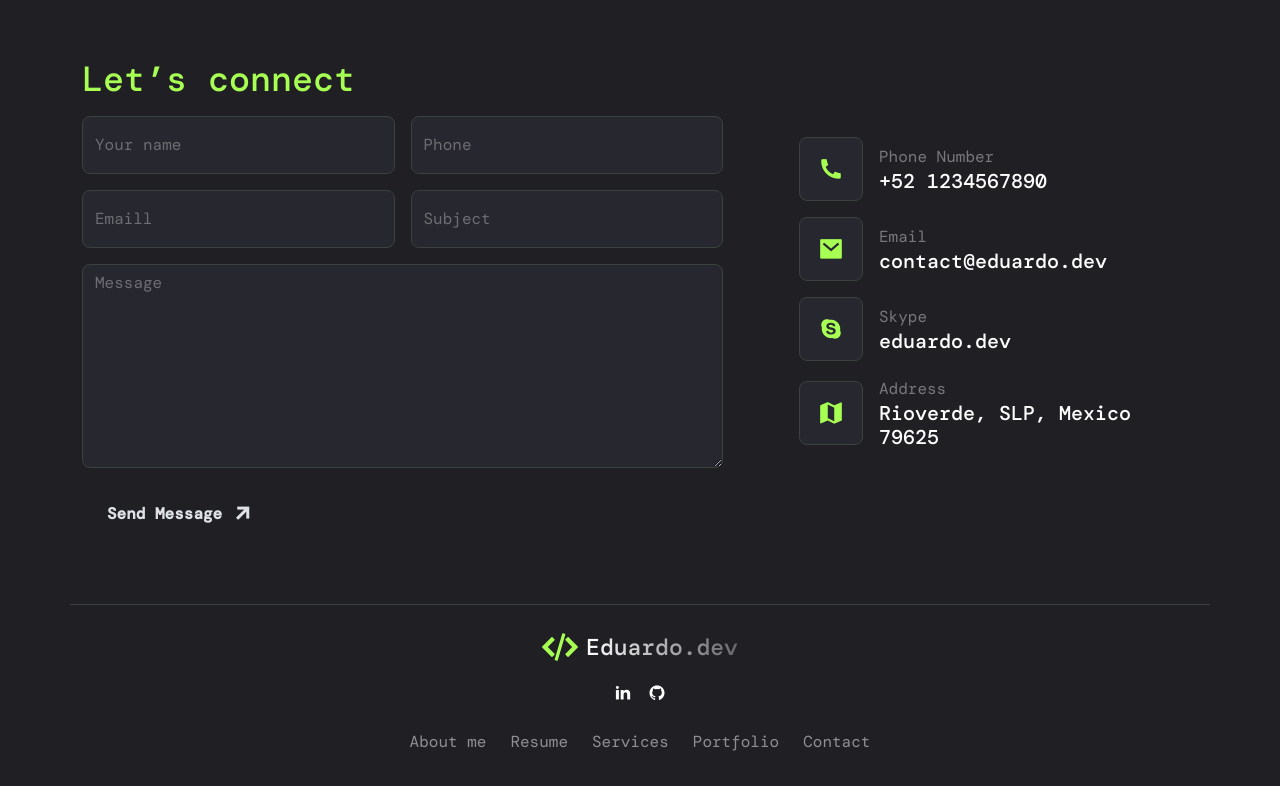
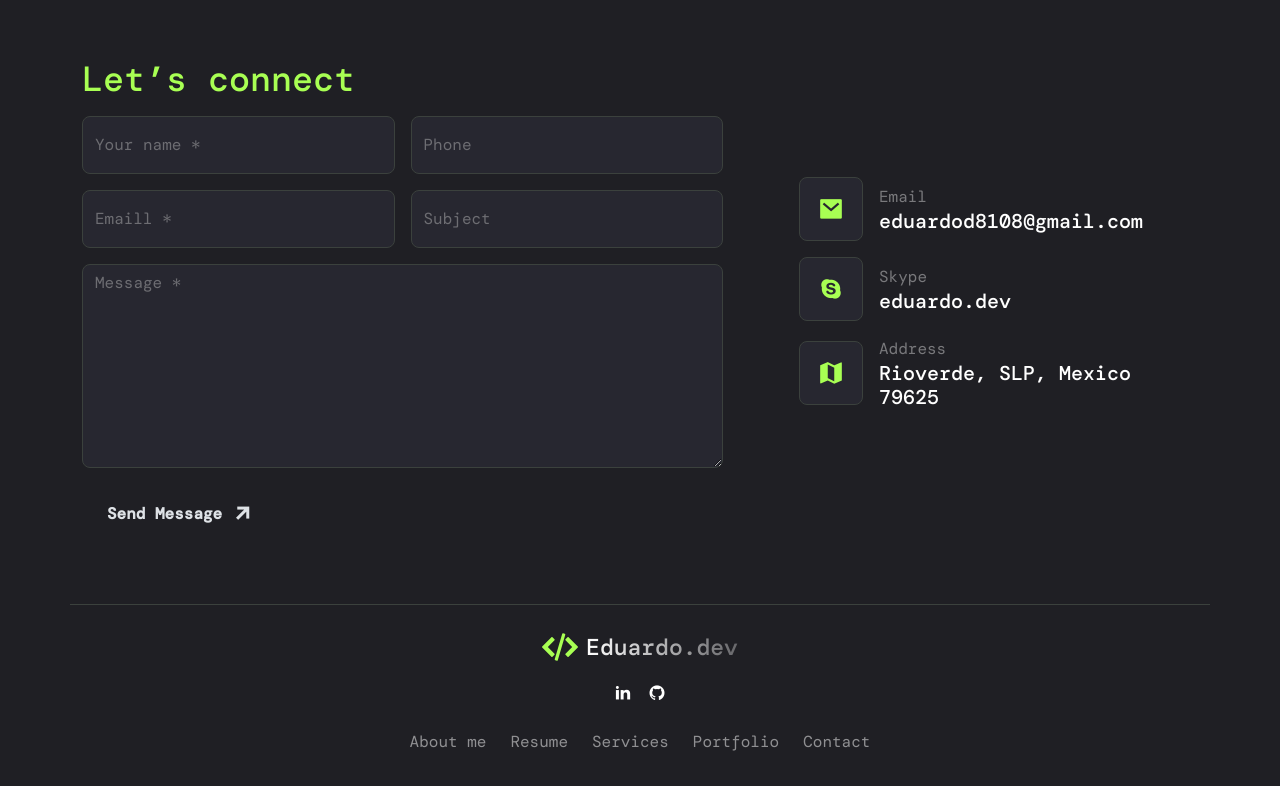
Before and after one commit to ed-techy/portfolio, a Next.js app: page / in a window 1280 px wide. Shown: the part 4885-5671 px from the top of the page. Built offline with nearby package versions, Linux system fonts and the light colour scheme; a web font is replaced by a local one.

Commit message:
add contact section

```diff
--- a/components/sections/Contact.tsx
+++ b/components/sections/Contact.tsx
@@ -1,3 +1,19 @@
+import { Formik } from 'formik';
+
+interface FormValues {
+  name: string;
+  email: string;
+  phone?: string;
+  subject?: string;
+  message: string;
+}
+
+interface FormErrors {
+  name?: string;
+  email?: string;
+  message?: string;
+}
+
 export default function Contact() {
   return (
     <>
@@ -11,7 +27,101 @@ export default function Contact() {
               <div className='position-relative'>
                 <div className='position-relative z-2'>
                   <h3 className='text-primary-2 mb-3'>Let’s connect</h3>
-                  <form action='#'>
+                  <Formik
+                    initialValues={{
+                      name: '',
+                      email: '',
+                      phone: '',
+                      subject: '',
+                      message: '',
+                    }}
+                    validate={(values: FormValues) => {
+                      const errors: FormErrors = {};
+
+                      if (!values.name.trim()) {
+                        errors.name = 'Name is required';
+                      }
+
+                      if (!values.email) {
+                        errors.email = 'Email is required';
+                      } else if (
+                        !/^[A-Z0-9._%+-]+@[A-Z0-9.-]+\.[A-Z]{2,}$/i.test(values.email)
+                      ) {
+                        errors.email = 'Invalid email address';
+                      }
+
+                      if (!values.message?.trim()) {
+                        errors.message = 'Message is required';
+                      }
+
+                      console.log('errors: ', errors);
+
+                      return errors;
+                    }}
+                    onSubmit={(values: FormValues, { setSubmitting, resetForm }) => {
+                      const form = document.getElementById(
+                        'contactForm',
+                      ) as HTMLFormElement;
+                      const status = document.getElementById(
+                        'contactFormStatus',
+                      ) as HTMLElement;
+                      const data = new FormData();
+
+                      data.append('name', values.name);
+                      data.append('email', values.email);
+                      if (values.phone) {
+                        data.append('phone', values.phone);
+                      }
+                      if (values.subject) {
+                        data.append('subject', values.subject);
+                      }
+                      data.append('message', values.message);
+
+                      fetch(form.action, {
+                        method: 'POST',
+                        body: data,
+                        headers: { Accept: 'application/json' },
+                      })
+                        .then((response) => {
+                          if (response.ok) {
+                            status.innerHTML =
+                              '<p class="text-primary-2">Thanks, your message is sent successfully.</p>';
+                            resetForm();
+                          } else {
+                            response.json().then((data) => {
+                              if (Object.hasOwn(data, 'errors')) {
+                                status.innerHTML = data['errors']
+                                  .map((error: any) => error['message'])
+                                  .join(', ');
+                              } else {
+                                status.innerHTML =
+                                  '<p class="text-dark">Oops! There was a problem submitting your message.</p>';
+                              }
+                            });
+                          }
+                        })
+                        .catch((_) => {
+                          status.innerHTML =
+                            '<p class="text-dark">Oops! There was a problem submitting your message.</p>';
+                        })
+                        .finally(() => {
+                          setSubmitting(false);
+                        });
+                    }}
+                  >
+                    {({
+                      values,
+                      errors,
+                      handleChange,
+                      handleBlur,
+                      handleSubmit,
+                      isSubmitting,
+                    }) => (
+                      <form
+                        action='https://formspree.io/f/mjkwnplv'
+                        onSubmit={handleSubmit}
+                        id='contactForm'
+                      >
                         <div className='row g-3'>
                           <div className='col-md-6 '>
                             <input
@@ -19,8 +129,12 @@ export default function Contact() {
                               className='form-control bg-3 border border-1 rounded-3'
                               id='name'
                               name='name'
-                          placeholder='Your name'
+                              placeholder='Your name *'
                               aria-label='username'
+                              required
+                              onChange={handleChange}
+                              onBlur={handleBlur}
+                              value={values.name}
                             />
                           </div>
                           <div className='col-md-6'>
@@ -31,16 +145,23 @@ export default function Contact() {
                               name='phone'
                               placeholder='Phone'
                               aria-label='phone'
+                              onChange={handleChange}
+                              onBlur={handleBlur}
+                              value={values.phone}
                             />
                           </div>
                           <div className='col-md-6'>
                             <input
-                          type='text'
+                              type='email'
                               className='form-control bg-3 border border-1 rounded-3'
                               id='email'
                               name='email'
-                          placeholder='Emaill'
+                              placeholder='Emaill *'
                               aria-label='email'
+                              required
+                              onChange={handleChange}
+                              onBlur={handleBlur}
+                              value={values.email}
                             />
                           </div>
                           <div className='col-md-6'>
@@ -51,6 +172,9 @@ export default function Contact() {
                               name='subject'
                               placeholder='Subject'
                               aria-label='subject'
+                              onChange={handleChange}
+                              onBlur={handleBlur}
+                              value={values.subject}
                             />
                           </div>
                           <div className='col-12'>
@@ -58,25 +182,37 @@ export default function Contact() {
                               className='form-control bg-3 border border-1 rounded-3'
                               id='message'
                               name='message'
-                          placeholder='Message'
+                              placeholder='Message *'
                               aria-label='With textarea'
                               defaultValue={''}
+                              required
+                              onChange={handleChange}
+                              onBlur={handleBlur}
+                              value={values.message}
                             />
                           </div>
                           <div className='col-12'>
-                        <button type='submit' className='btn btn-primary-2 rounded-2'>
+                            <button
+                              type='submit'
+                              className='btn btn-primary-2 rounded-2'
+                              disabled={isSubmitting}
+                            >
                               Send Message
                               <i className='ri-arrow-right-up-line' />
                             </button>
                           </div>
                         </div>
+
+                        <div id='contactFormStatus' />
                       </form>
+                    )}
+                  </Formik>
                 </div>
                 <div className='z-0 bg-primary-dark rectangle-bg z-1 rounded-3' />
               </div>
             </div>
             <div className='col-lg-5 d-flex flex-column ps-lg-8'>
-              <div className='d-flex align-items-center mb-3 position-relative d-inline-flex'>
+              {/* <div className='d-flex align-items-center mb-3 position-relative d-inline-flex'>
                 <div className='d-inline-block'>
                   <div className='icon-flip flex-nowrap icon-shape icon-xxl border border-1 rounded-3 bg-3'>
                     <i className='ri-phone-fill text-primary-2 fs-26' />
@@ -90,7 +226,7 @@ export default function Contact() {
                   href='tel:+52 1234567890'
                   className='position-absolute top-0 start-0 w-100 h-100'
                 />
-              </div>
+              </div> */}
               <div className='d-flex align-items-center mb-3 position-relative d-inline-flex'>
                 <div className='d-inline-block'>
                   <div className='icon-flip flex-nowrap icon-shape icon-xxl border border-1 rounded-3 bg-3'>
@@ -99,10 +235,10 @@ export default function Contact() {
                 </div>
                 <div className='ps-3 h-100'>
                   <span className='text-400 fs-6'>Email</span>
-                  <h6 className='mb-0'>contact@eduardo.dev</h6>
+                  <h6 className='mb-0'>eduardod8108@gmail.com</h6>
                 </div>
                 <a
-                  href='mailto:someone@example.com'
+                  href='mailto:eduardod8108@gmail.com'
                   className='position-absolute top-0 start-0 w-100 h-100'
                 />
               </div>
--- a/package.json
+++ b/package.json
@@ -9,6 +9,7 @@
     "lint": "next lint"
   },
   "dependencies": {
+    "formik": "^2.4.6",
     "gsap": "^3.12.5",
     "isotope-layout": "^3.0.6",
     "next": "14.1.3",
```
Also changed, not shown: 1 other file (tests, documents, lock files or other folders). Lines whose indentation alone changed are shown as unchanged.
